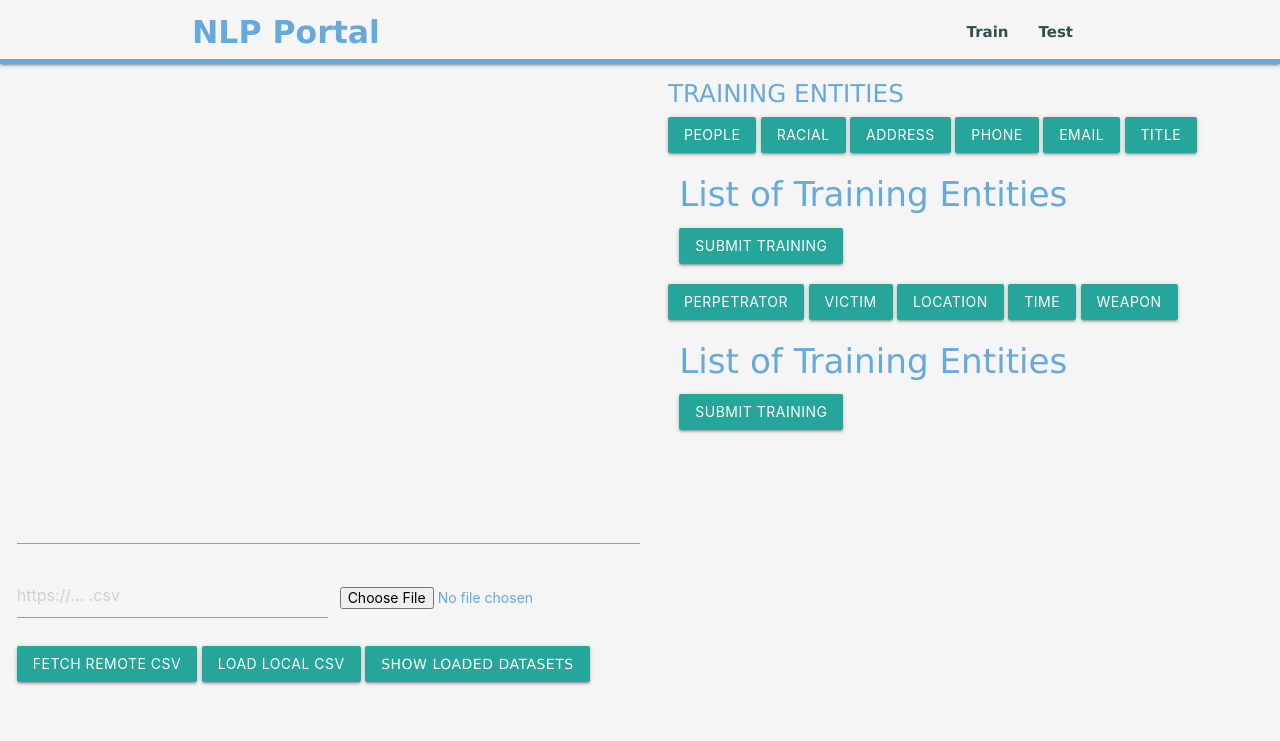
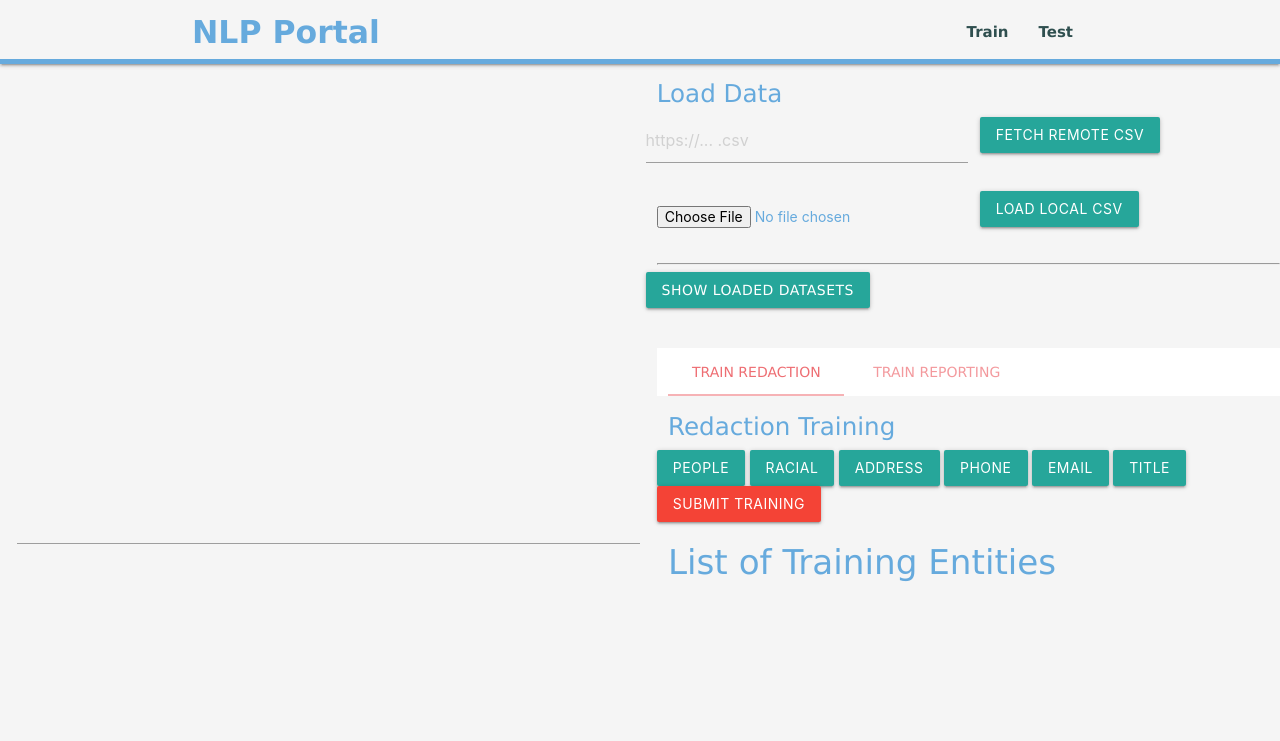
Before and after one commit to ConflictingTheories/spacy_ws, a website: page portal/views/index.html in a window 1280 px wide. Drawn offline with nearby package versions, Linux system fonts and the light colour scheme; some packages are replaced by stand-ins of ours; a script that the page names is missing.

Commit message:
ayou change

```diff
--- a/portal/src/js/nlp/nlp-portal.js
+++ b/portal/src/js/nlp/nlp-portal.js
@@ -374,7 +374,7 @@ function saveRedaction(textId,listId){
         text: document.getElementById(textId).innerText,
         entities: redactionList.map(x=>x)
     }
-    redactionSubmission.push[payload];
+    redactionSubmission.push(payload);
     clearRedactions(listId)
     console.log(redactionSubmission)
 }
@@ -385,7 +385,7 @@ function saveReport(textId,listId){
         text: document.getElementById(textId).innerText,
         entities: reportingList.map(x=>x)
     }
-    reportingSubmission.push[payload];
+    reportingSubmission.push(payload);
     clearReporting(listId);
     console.log(reportingSubmission)
 }
--- a/portal/views/index.html
+++ b/portal/views/index.html
@@ -80,24 +80,7 @@
         </li>
     </ul>
 
-    <!-- TRAINING PORTAL-->
-    <div id="train-tab" style="display:block">
-        <div class="row">
-            <!-- TEXT ENTRY COLUMN -->
-            <div style="padding-left:2em" class="col s12 m6 l6">
-                <div class="row">
-                    <div onclick="getWordOnClick('training-txt')" contenteditable="true" id="training-txt" class="editable materialize-textarea"></div>
-                </div>
-                <div class="row">
-                    <input placeholder="https://... .csv" class="input-field col s6" type="text" id="ext-link">
-                    <input class="input-field col s6" type="file" id="local-link">
-                </div>
-                <div class="row">
-                    <button class="btn" onclick="fetchRemoteCSV('ext-link','training-list','training-txt')">Fetch Remote CSV</button>
-                    <button class="btn" onclick="localCSV('local-link','training-list','training-txt')">Load Local CSV</button>
-                    <a href="#" class="btn sidenav-trigger" data-target="training-list" >Show Loaded Datasets</a>
-                </div>
-
+    <!-- DATA SET LOADED -->
     <ul id="training-list" class="sidenav collection no-print" style="transform: translateX(-105%);">
         <li class="logo">
             <a href="/" class="brand-logo">
@@ -108,15 +91,58 @@
         </li>
     </ul>
 
+    <!-- TRAINING PORTAL-->
+    <div id="train-tab" style="display:block">
+        <div class="row">
+            <!-- TEXT ENTRY COLUMN -->
+            <div style="padding-left:2em" class="col s12 m6 l6">
+                <div class="row">
+                    <div onclick="getWordOnClick('training-txt')" contenteditable="true" id="training-txt" class="editable materialize-textarea"></div>
+                </div>
             </div>
             <!-- TOOLS / UTILITIES COLUMN -->
             <div style="padding-left:2em;line-height:2em;" class="col s12 m6 l6">
+                    <div class="row">
                             <h5>
-                    TRAINING ENTITIES
+                                    Load Data
                                 </h5>
-                <div class="col s12">
                                 <div class="row">
-                        <div class="col s12">
+                                    <input placeholder="https://... .csv" class="input-field col s6" type="text" id="ext-link">
+                                    <span class="col s6"><button class="btn" onclick="fetchRemoteCSV('ext-link','training-list','training-txt')">Fetch Remote CSV</button></span>
+                                </div>
+                                <div class="row">
+                                    <input class="input-field col s6" type="file" id="local-link">
+                                    <span class="col s6"><button class="btn" onclick="localCSV('local-link','training-list','training-txt')">Load Local CSV</button></span>
+                                </div>
+                                <hr/>
+                                <div class="row">
+                                    <a href="#" class="btn sidenav-trigger" data-target="training-list" >Show Loaded Datasets</a>
+                                </div>
+                        </div>
+                <div class="row">
+                            <ul class="tabs col s12">
+                                <li class="tab"><a href="#redact">Train Redaction</a></li>
+                                <li class="tab"><a href="#report">Train Reporting</a></li>
+                            </ul>
+                            <div id="report" class="col s12">
+                                <h5>
+                                    Report Training
+                                </h5>
+                                <div class="row">
+                                    <button class="btn" onclick="reportSelection('perpetrator','report-list', 'training-txt')">Perpetrator</button>
+                                    <button class="btn" onclick="reportSelection('victim','report-list', 'training-txt')">Victim</button>
+                                    <button class="btn" onclick="reportSelection('location','report-list', 'training-txt')">Location</button>
+                                    <button class="btn" onclick="reportSelection('time','report-list', 'training-txt')">Time</button>
+                                    <button class="btn" onclick="reportSelection('weapon','report-list', 'training-txt')">Weapon</button>
+                                    <button class="btn red" onclick="saveReport('training-txt','report-list')">Submit Training</button>
+                                </div>
+                                <h4>List of Training Entities</h4>
+                                <ul id="report-list"></ul>
+                            </div>
+                            <div id="redact" class="col s12">
+                                <h5>
+                                    Redaction Training
+                                </h5>
                                 <div class="row">
                                     <button class="btn" onclick="redactSelection('people','redaction-list', 'training-txt')">People</button>
                                     <button class="btn" onclick="redactSelection('racial','redaction-list', 'training-txt')">Racial</button>
@@ -124,32 +150,14 @@
                                     <button class="btn" onclick="redactSelection('phone','redaction-list', 'training-txt')">Phone</button>
                                     <button class="btn" onclick="redactSelection('email','redaction-list', 'training-txt')">Email</button>
                                     <button class="btn" onclick="redactSelection('title','redaction-list', 'training-txt')">Title</button>
+                                    <button class="btn red" onclick="saveRedaction('training-txt','redaction-list')">Submit Training</button>
                                 </div>
                                 <h4>List of Training Entities</h4>
                                 <ul id="redaction-list"></ul>
-                            <button class="btn" onclick="saveRedaction('training-txt','redaction-list')">Submit Training</button>
-                        </div>
-                    </div>
-                    <div class="seperator"></div>
-                    <div class="row">
-                        <div class="col s12">
-                            <div class="row">
-                                    <button class="btn" onclick="reportSelection('perpetrator','report-list', 'training-txt')">Perpetrator</button>
-                                    <button class="btn" onclick="reportSelection('victim','report-list', 'training-txt')">Victim</button>
-                                    <button class="btn" onclick="reportSelection('location','report-list', 'training-txt')">Location</button>
-                                    <button class="btn" onclick="reportSelection('time','report-list', 'training-txt')">Time</button>
-                                    <button class="btn" onclick="reportSelection('weapon','report-list', 'training-txt')">Weapon</button>
-                            </div>
-                            <h4>List of Training Entities</h4>
-                            <ul id="report-list"></ul>
-                            <button class="btn" onclick="saveReport('training-txt','report-list')">Submit Training</button>
                             </div>
                         </div>
             </div>
-
         </div>
-        </div>
-        <br>
     </div>
 
     <!-- TESTING PORTAL-->
@@ -183,15 +191,18 @@
     // Nav / Collapse
     document.addEventListener('DOMContentLoaded', function() {
         var elems = document.querySelectorAll('.collapsible');
-        var instances = M.Collapsible.init(elems, {});
-    });
-    document.addEventListener('DOMContentLoaded', function() {
+        var collapsibleInstance = M.Collapsible.init(elems, {});
+
         var elems = document.querySelectorAll('.sidenav');
-        var instances = M.Sidenav.init(elems, {});
+        var sidenaveInstances = M.Sidenav.init(elems, {});
+
     });
 
     // On Load
     $(document).ready(function() {
+
+        $('.tabs').tabs();
+
         // GENERAL / NAVIGATION FUNCTIONS
         // ------------------------------
         let preloaded = '<%=preloaded%>';
```
Also changed, not shown: portal/public/javascripts/nlpportal.min.js. Lines whose indentation alone changed are shown as unchanged.
